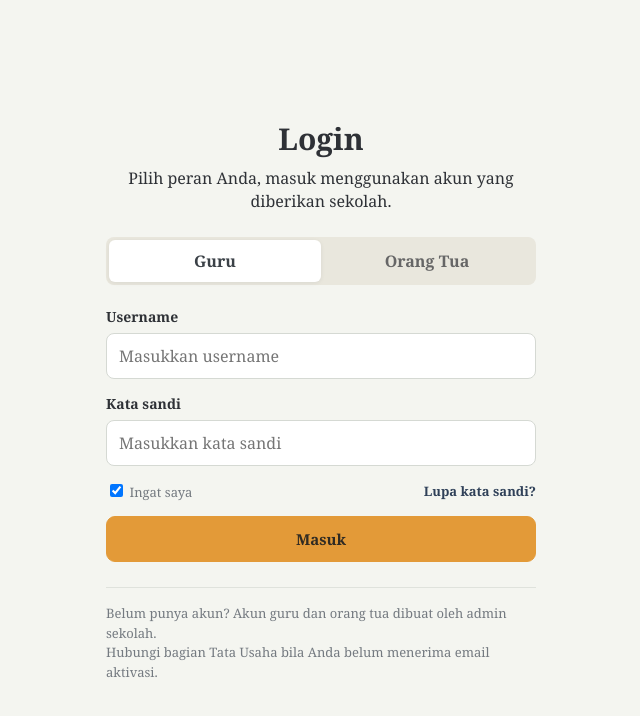
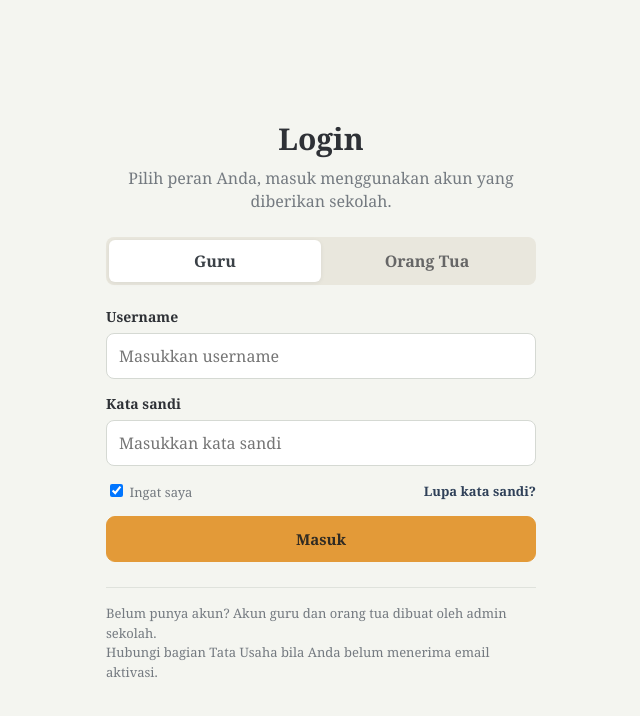
Before and after one commit to RahmatCMD/capstone-project, a Vue app: page /login in a window 1280 px wide. Shown: the top 716 px of the page, without its empty margins (319-959 px from the left). Built offline with nearby package versions, Linux system fonts and the light colour scheme.

Commit message:
fix css login

```diff
--- a/src/assets/styles.css
+++ b/src/assets/styles.css
@@ -96,7 +96,7 @@ tr:last-child td { border-bottom: 0; }
 .login-form-wrap { display: grid; place-items: center; padding: 40px; }
 .login-form { width: min(430px, 100%); }
 .login-form h2 { text-align: center; font-size: 30px; margin: 0 0 8px; }
-.login-form > p { text-align:center; var(--muted); margin: 0 0 24px; line-height: 1.45; }
+.login-form > p { text-align:center; color : var(--muted); margin: 0 0 24px; line-height: 1.45; }
 .role-tabs { display: grid; grid-template-columns: 1fr 1fr; background: #e9e7dd; border-radius: 8px; padding: 3px; margin-bottom: 22px; }
 .role-tab { border: 0; background: transparent; padding: 10px; border-radius: 6px; font-weight: 700; color: #666; }
 .role-tab.active { background: white; box-shadow: var(--shadow); color: #3b4147; }
```
Also changed, not shown: 1 other file (tests, documents, lock files or other folders).
